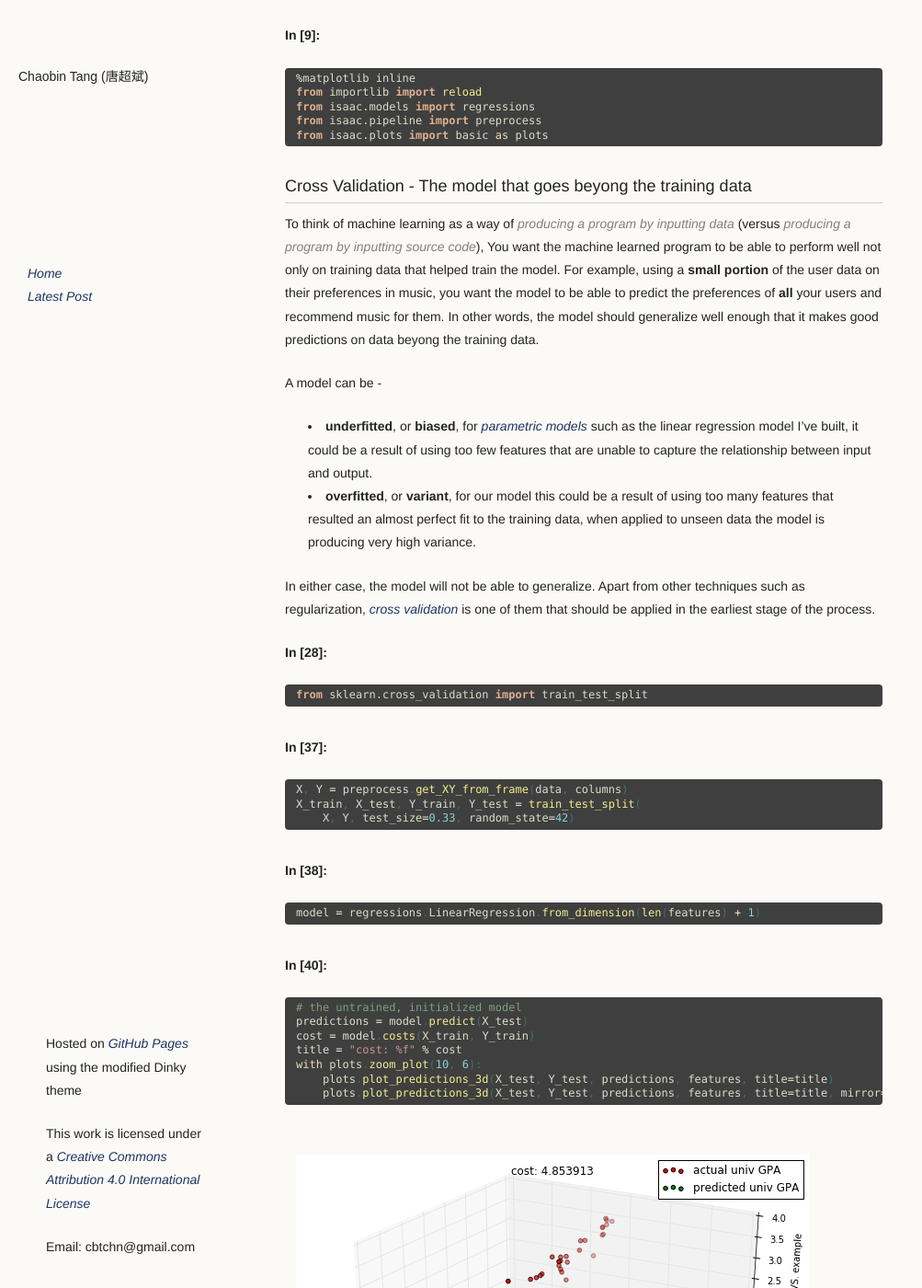
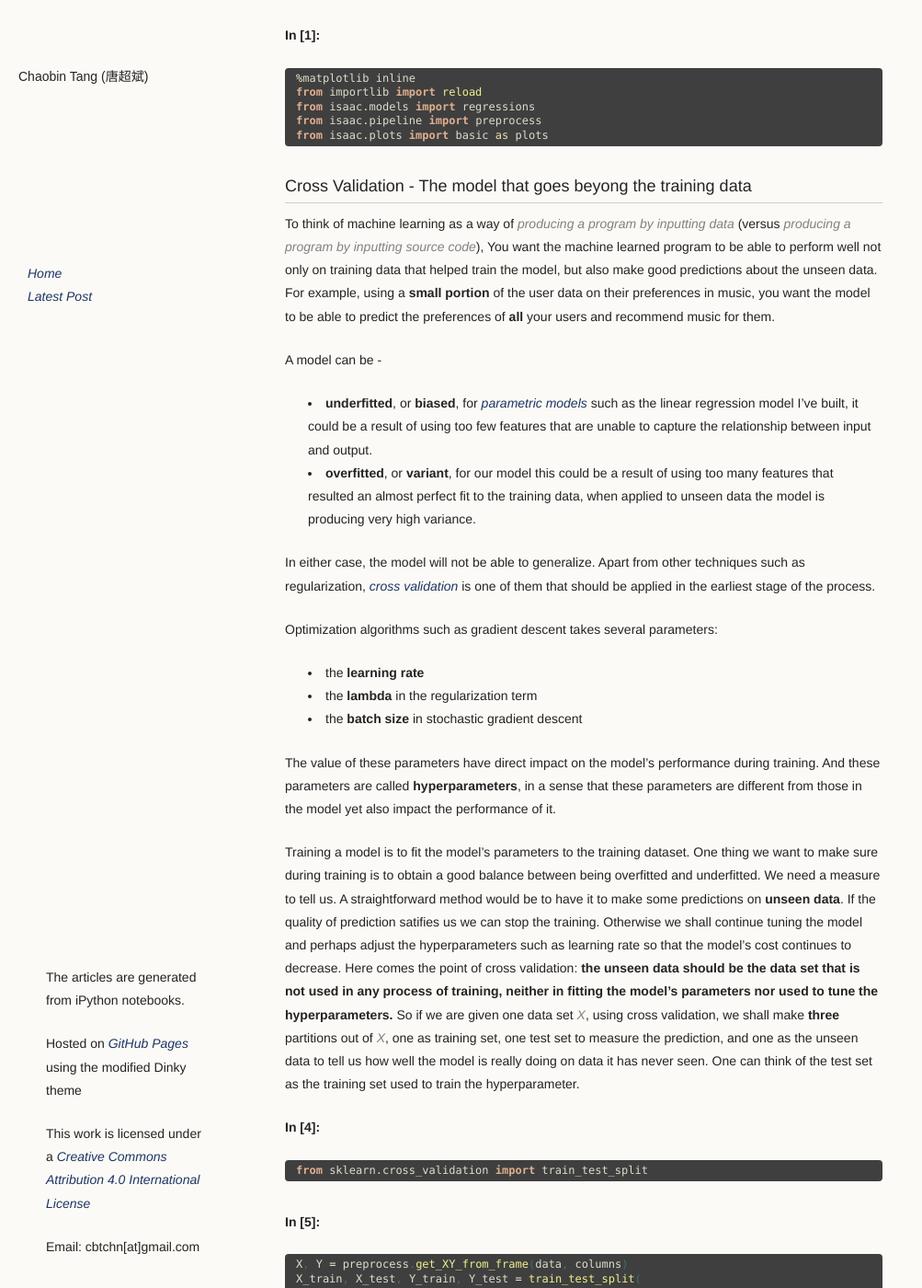
Before and after one commit to chaobin/chaobin.github.io, a Jekyll site: the page built from _posts/2016-03-09-multivariate-linear-regression.md, in a window 1280 px wide and 1400 px high, scrolled down 1397 px. Shown: the whole window at 92% size, without its empty margins (0-1003 px from the left). Built offline with Jekyll 4.4.1, drawn with Linux system fonts in a browser that asks for light colours; some of the changed text lies outside the part shown.

Commit message:
updated post on mutivariate regression

```diff
--- a/_layouts/post.html
+++ b/_layouts/post.html
@@ -25,9 +25,10 @@
         {{ content }}
       </section>
       <footer>
+        <p>The articles are generated from iPython notebooks.</p>
         <p><small>Hosted on <a href="https://pages.github.com">GitHub Pages</a> using the modified Dinky theme</small></p>
         <p>This work is licensed under a <a rel="license" href="http://creativecommons.org/licenses/by/4.0/">Creative Commons Attribution 4.0 International License</a></p>
-        <p>Email: cbtchn@gmail.com</p>
+        <p>Email: cbtchn[at]gmail.com</p>
       </footer>
       <script src="/javascripts/scale.fix.js"></script>
     </div>
--- a/_layouts/post_mathjax.html
+++ b/_layouts/post_mathjax.html
@@ -25,9 +25,10 @@
         {{ content }}
       </section>
       <footer>
+        <p>The articles are generated from iPython notebooks.</p>
         <p><small>Hosted on <a href="https://pages.github.com">GitHub Pages</a> using the modified Dinky theme</small></p>
         <p>This work is licensed under a <a rel="license" href="http://creativecommons.org/licenses/by/4.0/">Creative Commons Attribution 4.0 International License</a></p>
-        <p>Email: cbtchn@gmail.com</p>
+        <p>Email: cbtchn[at]gmail.com</p>
       </footer>
       <script src="/javascripts/scale.fix.js"></script>
       <!-- KaTeX -->
--- a/_posts/2016-03-09-multivariate-linear-regression.md
+++ b/_posts/2016-03-09-multivariate-linear-regression.md
@@ -88,7 +88,7 @@ features = df_gpa.corr()['univ_GPA'].sort_values(ascending=False)[1:3].index.tol
 columns = [column_names.index(f) for f in features]
 {% endhighlight %}
 
-**In [9]:**
+**In [1]:**
 
 {% highlight python %}
 %matplotlib inline
@@ -104,11 +104,10 @@ from isaac.plots import basic as plots
 To think of machine learning as a way of *producing a program by inputting data*
 (versus *producing a program by inputting source code*), You want the machine
 learned program to be able to perform well not only on training data that helped
-train the model. For example, using a **small portion** of the user data on
-their preferences in music, you want the model to be able to predict the
-preferences of **all** your users and recommend music for them. In other words,
-the model should generalize well enough that it makes good predictions on data
-beyong the training data.
+train the model, but also make good predictions about the unseen data. For
+example, using a **small portion** of the user data on their preferences in
+music, you want the model to be able to predict the preferences of **all** your
+users and recommend music for them.
 
 A model can be -
 
@@ -125,14 +124,41 @@ techniques such as regularization, [cross validation](http://scikit-
 learn.org/stable/modules/cross_validation.html) is one of them that should be
 applied in the earliest stage of the process.
 
+Optimization algorithms such as gradient descent takes several parameters:
 
-**In [28]:**
+- the **learning rate**
+- the **lambda** in the regularization term
+- the **batch size** in stochastic gradient descent
+
+The value of these parameters have direct impact on the model's performance
+during training. And these parameters are called **hyperparameters**, in a sense
+that these parameters are different from those in the model yet also impact the
+performance of it.
+
+Training a model is to fit the model's parameters to the training dataset. One
+thing we want to make sure during training is to obtain a good balance between
+being overfitted and underfitted. We need a measure to tell us. A
+straightforward method would be to have it to make some predictions on **unseen
+data**. If the quality of prediction satifies us we can stop the training.
+Otherwise we shall continue tuning the model and perhaps adjust the
+hyperparameters such as learning rate so that the model's cost continues to
+decrease. Here comes the point of cross validation: **the unseen data should be
+the data set that is not used in any process of training, neither in fitting the
+model's parameters nor used to tune the hyperparameters.** So if we are given
+one data set *X*, using cross validation, we shall make **three** partitions out
+of *X*, one as training set, one test set to measure the prediction, and one as
+the unseen data to tell us how well the model is really doing on data it has
+never seen. One can think of the test set as the training set used to train the
+hyperparameter.
+
+
+**In [4]:**
 
 {% highlight python %}
 from sklearn.cross_validation import train_test_split
 {% endhighlight %}
 
-**In [37]:**
+**In [5]:**
 
 {% highlight python %}
 X, Y = preprocess.get_XY_from_frame(data, columns)
@@ -140,13 +166,13 @@ X_train, X_test, Y_train, Y_test = train_test_split(
     X, Y, test_size=0.33, random_state=42)
 {% endhighlight %}
 
-**In [38]:**
+**In [6]:**
 
 {% highlight python %}
 model = regressions.LinearRegression.from_dimension(len(features) + 1)
 {% endhighlight %}
 
-**In [40]:**
+**In [7]:**
 
 {% highlight python %}
 # the untrained, initialized model
```
Also changed, not shown: other parts of _posts/2016-03-09-multivariate-linear-regression.md (+18 -18 lines), images/2016-03-09-multivariate-linear-regression/2016-03-09-multivariate-linear-regression_12_0.png, images/2016-03-09-multivariate-linear-regression/2016-03-09-multivariate-linear-regression_12_1.png, images/2016-03-09-multivariate-linear-regression/2016-03-09-multivariate-linear-regression_13_0.png, images/2016-03-09-multivariate-linear-regression/2016-03-09-multivariate-linear-regression_13_1.png, images/2016-03-09-multivariate-linear-regression/2016-03-09-multivariate-linear-regression_19_0.png, images/2016-03-09-multivariate-linear-regression/2016-03-09-multivariate-linear-regression_19_1.png, images/2016-03-09-multivariate-linear-regression/2016-03-09-multivariate-linear-regression_20_0.png, images/2016-03-09-multivariate-linear-regression/2016-03-09-multivariate-linear-regression_20_1.png, images/2016-03-09-multivariate-linear-regression/2016-03-09-multivariate-linear-regression_21_0.png, images/2016-03-09-multivariate-linear-regression/2016-03-09-multivariate-linear-regression_21_1.png, images/2016-03-09-multivariate-linear-regression/2016-03-09-multivariate-linear-regression_9_0.png, images/2016-03-09-multivariate-linear-regression/2016-03-09-multivariate-linear-regression_9_1.png, 1 other file.
